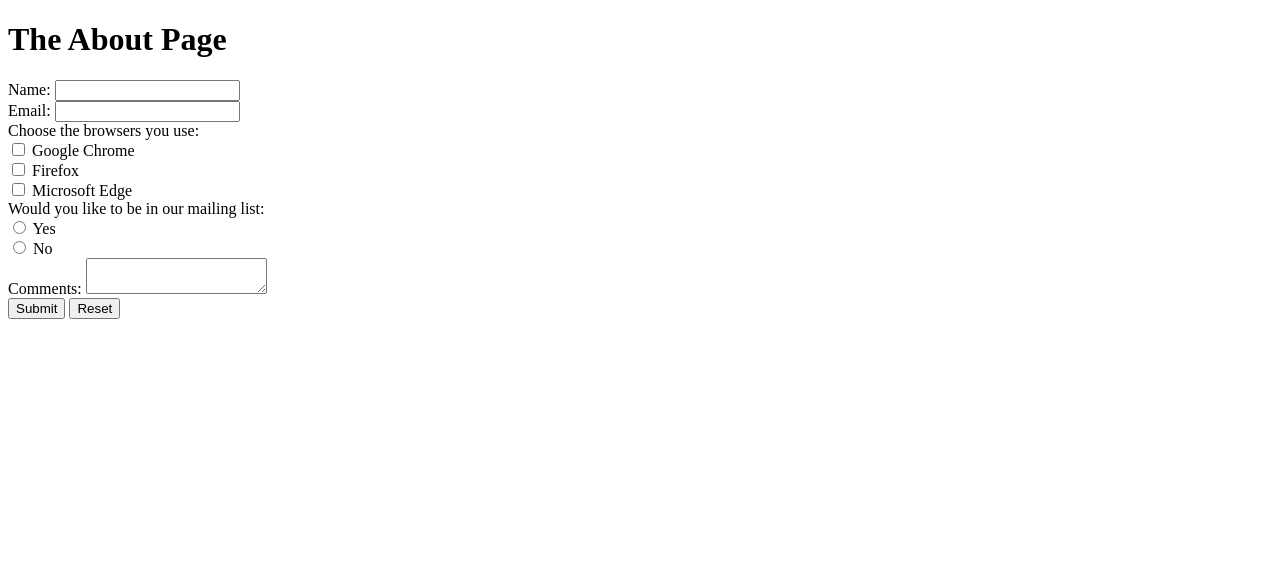
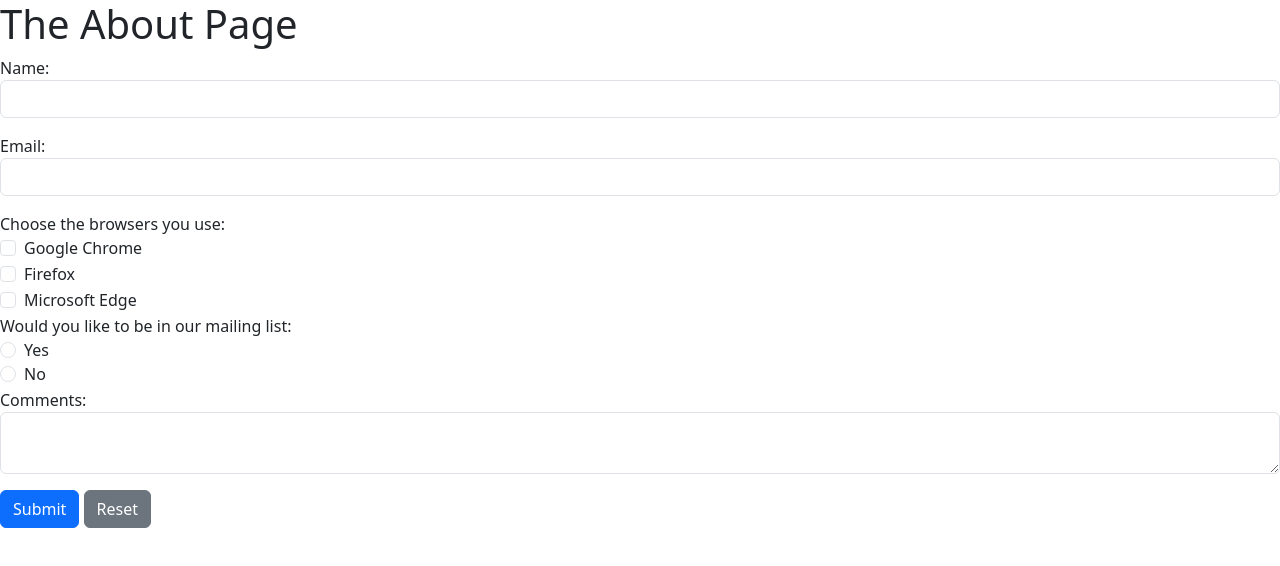
Before and after one commit to gzegriramos/my-website, a plain HTML site: page about.html in a window 1280 px wide. Drawn offline with nearby package versions, Linux system fonts and the light colour scheme.

Commit message:
Adding html bootstrap

```diff
--- a/about.html
+++ b/about.html
@@ -4,6 +4,7 @@
     <meta charset="UTF-8">
     <meta name="viewport" content="width=device-width, initial-scale=1.0">
     <title>About</title>
+    <link href="https://cdn.jsdelivr.net/npm/bootstrap@5.3.8/dist/css/bootstrap.min.css" rel="stylesheet" integrity="sha384-sRIl4kxILFvY47J16cr9ZwB07vP4J8+LH7qKQnuqkuIAvNWLzeN8tE5YBujZqJLB" crossorigin="anonymous">
 </head>
 <body>
     <header>
@@ -11,44 +12,44 @@
    </header>
    <section>
        <form method="post" action="https://webdevbasics.net/scripts/demo.php">
-        <div>
+        <div class="mb-3">
             <label for="myName">Name:</label>
-            <input type="text" name="myName" id="myName">
+            <input type="text" name="myName" id="myName" class="form-control">
         </div>
-        <div>
+        <div class="mb-3">
             <label for="myEmail">Email:</label>
-            <input type="text" name="myEmail" id="myEmail">
+            <input type="text" name="myEmail" id="myEmail" class="form-control">
         </div>
         Choose the browsers you use:<br>
-        <div>
-            <input type="checkbox" name="go" id="go" value="yes">
-            <label for="go">Google Chrome</label>
+        <div class="form-check">
+            <input type="checkbox" name="go" id="go" value="yes" class="form-check-input">
+            <label for="go" class="form-check-label">Google Chrome</label>
         </div>
-        <div>
-            <input type="checkbox" name="ff" id="ff" value="yes">
-            <label for="ff">Firefox</label>
+        <div class="form-check">
+            <input type="checkbox" name="ff" id="ff" value="yes" class="form-check-input">
+            <label for="ff" class="form-check-label">Firefox</label>
         </div>
-        <div>
-            <input type="checkbox" name="edge" id="edge" value="yes">
-            <label for="edge">Microsoft Edge</label>
+        <div class="form-check">
+            <input type="checkbox" name="edge" id="edge" value="yes" class="form-check-input">
+            <label for="edge" class="form-check-label">Microsoft Edge</label>
         </div>
         Would you like to be in our mailing list:<br>
-        <div>
+        <div class="form-check">
             <div>
-               <input type="radio" name="mailinglist" id="mailinglistyes" value="yes">
-               <label for="mailinglistyes">Yes</label>
+               <input type="radio" name="mailinglist" id="mailinglistyes" value="yes" class="form-check-input">
+               <label for="mailinglistyes" class="form-check-label">Yes</label>
             </div>
              <div>
-               <input type="radio" name="mailinglist" id="mailinglistno" value="yes">
-               <label for="mailinglistno">No</label>
+               <input type="radio" name="mailinglist" id="mailinglistno" value="yes" class="form-check-input">
+               <label for="mailinglistno" class="form-check-label">No</label>
             </div>
         </div>
-        <div>
+        <div class="mb-3">
             <span>Comments:</span>
-            <textarea></textarea>
+            <textarea class="form-control"></textarea>
         </div>
-        <input type="submit" value="Submit">
-        <input type="reset">
+        <input type="submit" value="Submit" class="btn btn-primary">
+        <input type="reset" class="btn btn-secondary">
        </form>
    </section>
 </body>
```
Also changed, not shown: index.html (+24 -6 lines), table.html (+3 -2 lines).
